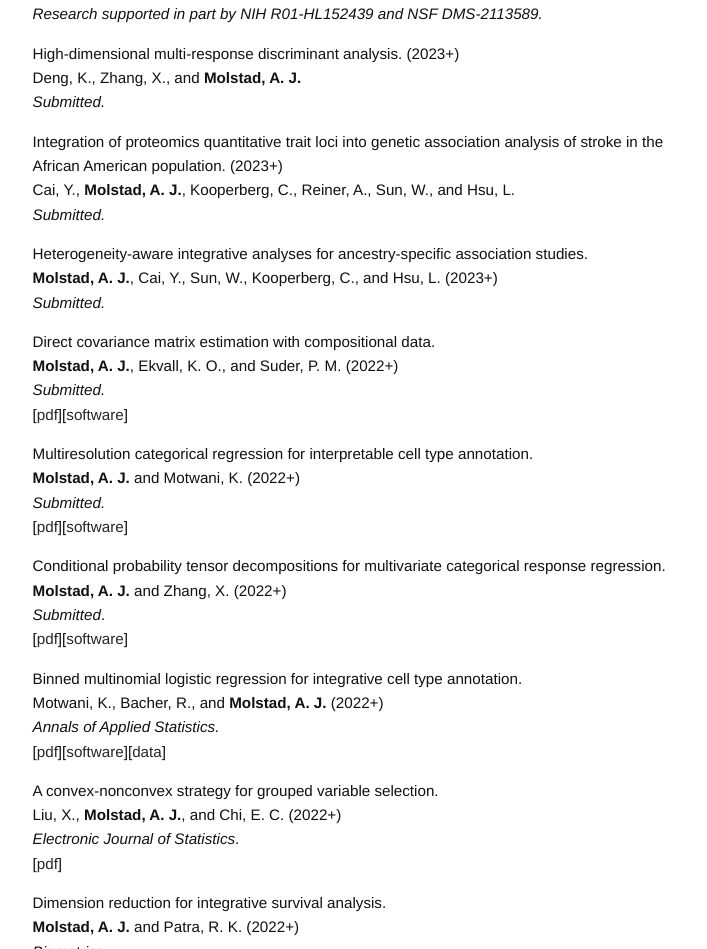
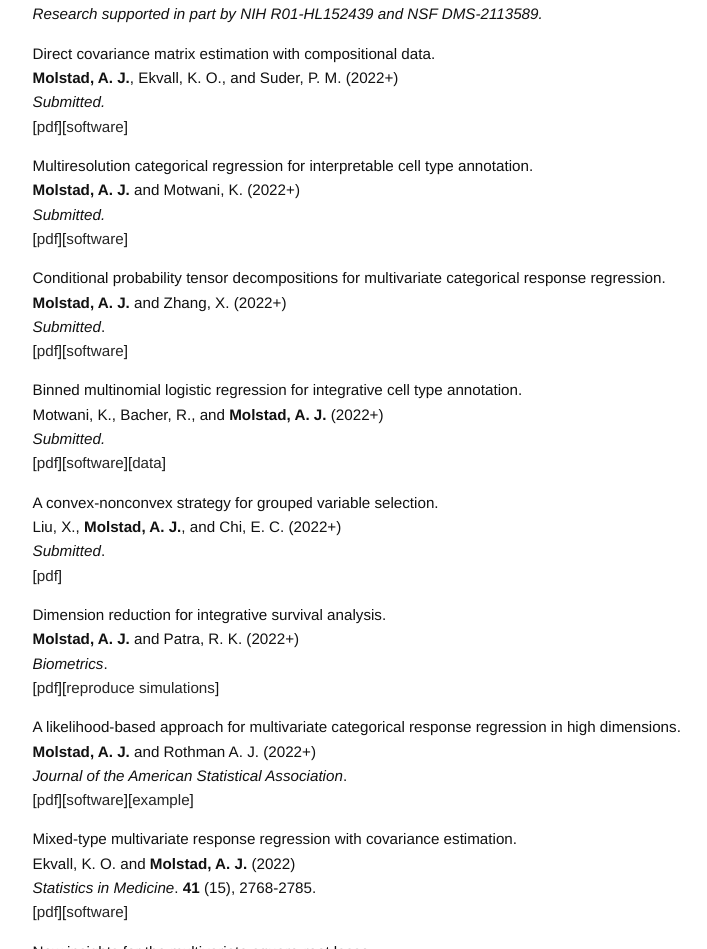
Before and after one commit to ajmolstad/ajmolstad.github.io, a Jekyll site: the page built from research.md, in a window 1280 px wide and 1400 px high. Shown: the part 451-1400 px from the top of the window, without its empty margins (275-982 px from the left). Built offline with Jekyll 4.4.1, drawn with Linux system fonts in a browser that asks for light colours.

Commit message:
Update research.md

```diff
--- a/research.md
+++ b/research.md
@@ -19,18 +19,19 @@ Jin, Y., **Molstad, A. J.**, and Zhang, X. (2022+) <br>
 *Submitted.* <br>
 [[pdf](https://arxiv.org/abs/2108.02143)][[software](https://github.com/ajmolstad/IntegrativeCox)]<br> -->
 
+<!--  High-dimensional multi-response discriminant analysis. (2023+) <br>
+Deng, K., Zhang, X., and **Molstad, A. J.** <br>
+*Submitted.* <br>  -->
 
-High-dimensional multi-response discriminant analysis. (2023+) <br>
-Deng, K., Zhang, X., and **Molstad, A. J.** <br>
-*Submitted.* <br>
-
+<!--
 Integration of proteomics quantitative trait loci into genetic association analysis of stroke in the African American population. (2023+)<br>
 Cai, Y., **Molstad, A. J.**, Kooperberg, C., Reiner, A., Sun, W., and Hsu, L. <br>
-*Submitted.* <br>
+*Submitted.* <br>  -->
 
-Heterogeneity-aware integrative analyses for ancestry-specific association studies. <br>
+<!-- Heterogeneity-aware integrative analyses for ancestry-specific association studies. <br>
 **Molstad, A. J.**, Cai, Y., Sun, W., Kooperberg, C., and Hsu, L. (2023+) <br>
-*Submitted.* <br>
+*Submitted.* <br> -->
+
 
 Direct covariance matrix estimation with compositional data. <br>
 **Molstad, A. J.**, Ekvall, K. O., and Suder, P. M. (2022+) <br>
@@ -51,12 +52,12 @@ multivariate categorical response regression. <br>
 
 Binned multinomial logistic regression for integrative cell type annotation. <br>
 Motwani, K., Bacher, R., and **Molstad, A. J.** (2022+) <br>
-*Annals of Applied Statistics.* <br>
+*Submitted.* <br>
 [[pdf](https://arxiv.org/abs/2111.12149)][[software](https://github.com/keshav-motwani/IBMR/)][[data](https://github.com/keshav-motwani/AnnotatedPBMC)]<br>
 
 A convex-nonconvex strategy for grouped variable selection. <br>
 Liu, X., **Molstad, A. J.**, and Chi, E. C. (2022+) <br>
-*Electronic Journal of Statistics*. <br>
+*Submitted*. <br>
 [[pdf](https://arxiv.org/abs/2111.15075)] <br>
 
 Dimension reduction for integrative survival analysis. <br>
```
